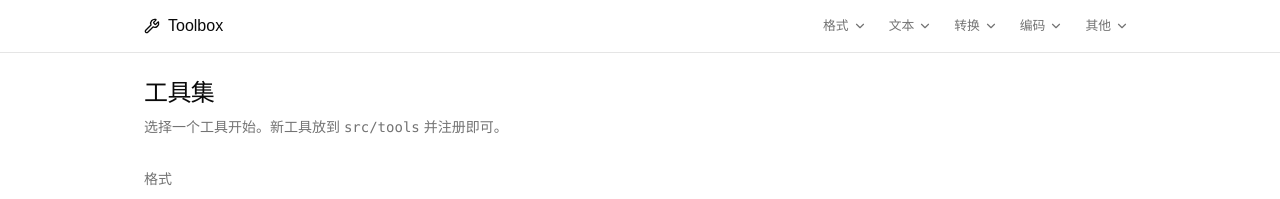
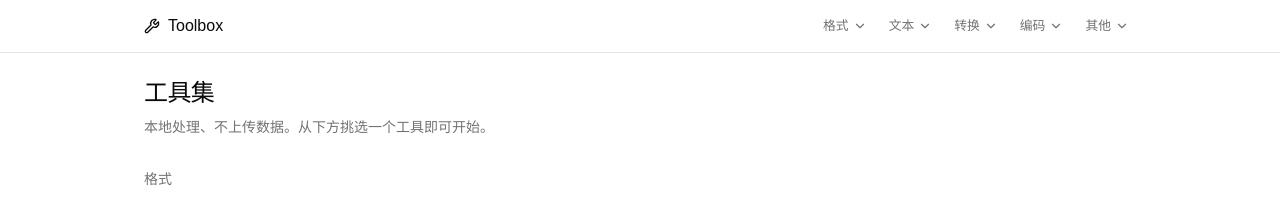
Before and after one commit to bianle/toolbox, a React (Vite) app: page / in a window 1280 px wide. Shown: the top 199 px of the page. Built offline with nearby package versions, Linux system fonts and the light colour scheme.

Commit message:
fix: 将首页说明改为面向用户的文案
去掉面向开发者的注册指引，强调本地处理与隐私。

Co-authored-by: Cursor <cursoragent@cursor.com>

```diff
--- a/src/pages/home-page.tsx
+++ b/src/pages/home-page.tsx
@@ -16,7 +16,7 @@ export function HomePage() {
           工具集
         </h1>
         <p className="text-sm text-muted-foreground">
-          选择一个工具开始。新工具放到 <code>src/tools</code> 并注册即可。
+          本地处理、不上传数据。从下方挑选一个工具即可开始。
         </p>
       </div>
 
```
